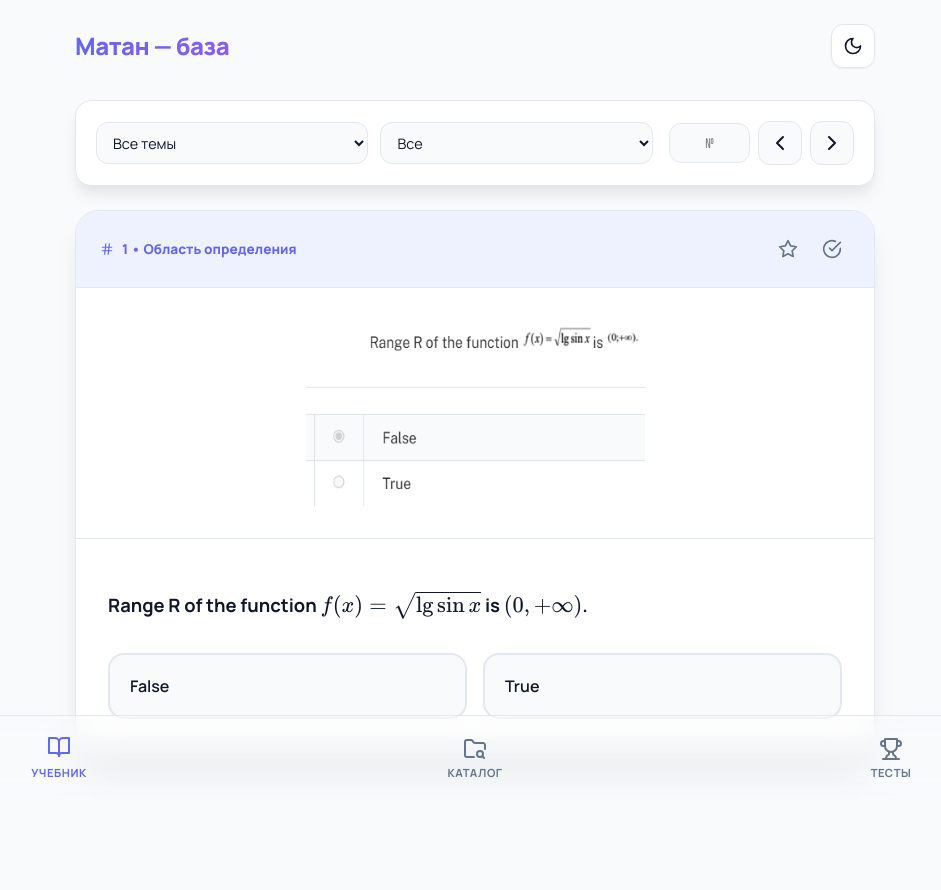
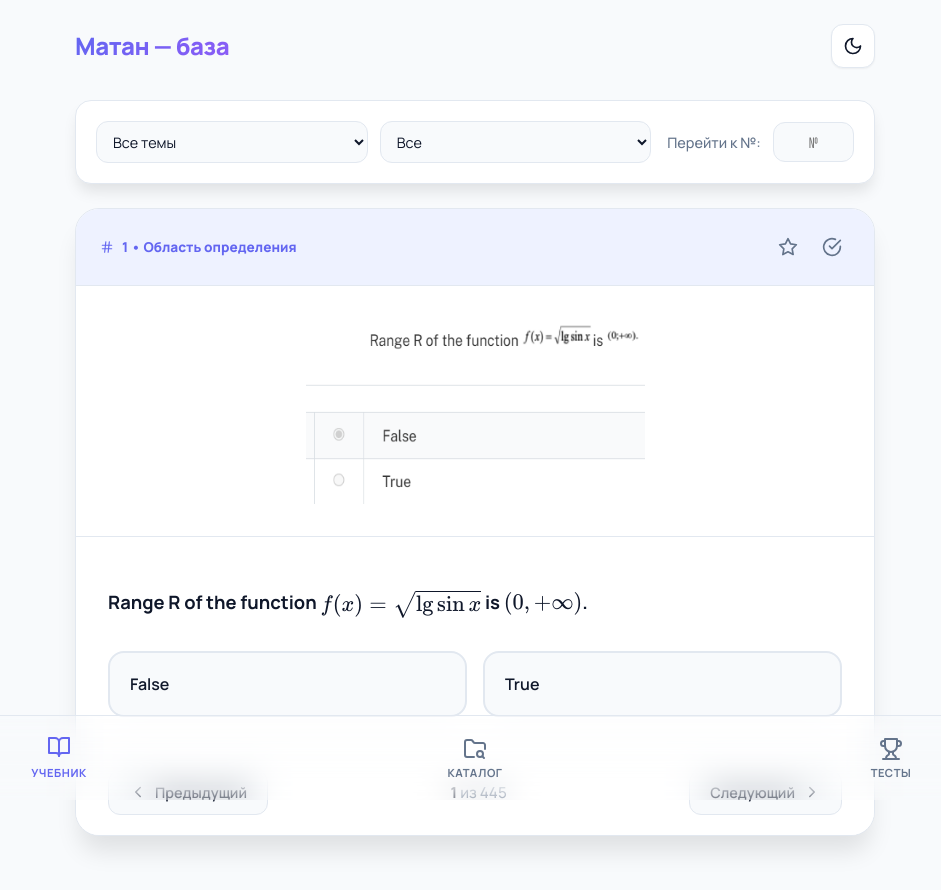
Before and after one commit to ElPsy77/ParsingImage, a React (Vite) app: page / in a window 1280 px wide. Shown: the top 890 px of the page, without its empty margins (165-1106 px from the left). Built offline with nearby package versions, Linux system fonts and the light colour scheme.

Commit message:
feat: move navigation inside the card, optimize formula scroll and add typesetting state

```diff
--- a/src/views/QuizView.jsx
+++ b/src/views/QuizView.jsx
@@ -14,6 +14,7 @@ const QuizView = () => {
   const [score, setScore] = useState(0);
   const [isFinished, setIsFinished] = useState(false);
   const [count, setCount] = useState(10);
+  const [isTypesetting, setIsTypesetting] = useState(false);
 
   const startQuiz = () => {
     const shuffled = [...catalog.questions].sort(() => 0.5 - Math.random());
@@ -43,12 +44,20 @@ const QuizView = () => {
   };
 
   useEffect(() => {
-    if (window.MathJax) window.MathJax.typesetPromise();
+    if (window.MathJax) {
+      setIsTypesetting(true);
+      window.MathJax.typesetPromise()
+        .catch(err => console.error(err))
+        .finally(() => setIsTypesetting(false));
+    }
   }, [currentIndex, isFinished, isActive]);
 
   useEffect(() => {
     if (selectedOption !== null && window.MathJax) {
-      window.MathJax.typesetPromise();
+      setIsTypesetting(true);
+      window.MathJax.typesetPromise()
+        .catch(err => console.error(err))
+        .finally(() => setIsTypesetting(false));
     }
   }, [selectedOption]);
 
@@ -126,7 +135,7 @@ const QuizView = () => {
         <div className={styles.imageWrap}>
           <img src={q.image} alt="Вопрос" />
         </div>
-        <div className={styles.body}>
+        <div className={`${styles.body} ${isTypesetting ? styles.typesetting : ''}`}>
           {q.questionText && <div className={styles.questionText} dangerouslySetInnerHTML={renderMarkdown(q.questionText)} />}
 
           <div className={styles.options}>
--- a/src/views/QuizView.module.scss
+++ b/src/views/QuizView.module.scss
@@ -92,7 +92,14 @@
   img { max-height: 250px; object-fit: contain; }
 }
 
-.body { padding: 2rem; }
+.body {
+  padding: 2rem;
+  transition: opacity 0.2s ease-in-out;
+
+  &.typesetting {
+    opacity: 0;
+  }
+}
 
 .questionText { font-size: 1.15rem; font-weight: 700; margin-bottom: 2rem; }
 
--- a/src/views/StudyView.jsx
+++ b/src/views/StudyView.jsx
@@ -10,6 +10,7 @@ const StudyView = () => {
   const [topicFilter, setTopicFilter] = useState('all');
   const [statusFilter, setStatusFilter] = useState('all');
   const [currentIndex, setCurrentIndex] = useState(0);
+  const [isTypesetting, setIsTypesetting] = useState(false);
 
   // Apply filters
   const filteredQuestions = catalog.questions.filter(q => {
@@ -38,13 +39,19 @@ const StudyView = () => {
   useEffect(() => {
     setSelectedOption(null);
     if (window.MathJax) {
-      window.MathJax.typesetPromise();
+      setIsTypesetting(true);
+      window.MathJax.typesetPromise()
+        .catch(err => console.error(err))
+        .finally(() => setIsTypesetting(false));
     }
   }, [currentQuestion?.id]);
 
   useEffect(() => {
     if (selectedOption !== null && window.MathJax) {
-      window.MathJax.typesetPromise();
+      setIsTypesetting(true);
+      window.MathJax.typesetPromise()
+        .catch(err => console.error(err))
+        .finally(() => setIsTypesetting(false));
     }
   }, [selectedOption]);
 
@@ -71,7 +78,8 @@ const StudyView = () => {
             <option value="known">Знаю</option>
           </select>
         </div>
-        <div className={styles.nav}>
+        <div className={styles.jumpWrapper}>
+          <span className={styles.jumpLabel}>Перейти к №:</span>
           <input
             type="number"
             className={styles.jump}
@@ -84,8 +92,6 @@ const StudyView = () => {
               }
             }}
           />
-          <button onClick={handlePrev} className={styles.navBtn}><ChevronLeft /></button>
-          <button onClick={handleNext} className={styles.navBtn}><ChevronRight /></button>
         </div>
       </div>
 
@@ -121,7 +127,7 @@ const StudyView = () => {
             <img src={currentQuestion.image} alt="Вопрос" />
           </div>
 
-          <div className={styles.content}>
+          <div className={`${styles.content} ${isTypesetting ? styles.typesetting : ''}`}>
             {currentQuestion.questionText && (
               <div className={styles.questionText} dangerouslySetInnerHTML={renderMarkdown(currentQuestion.questionText)} />
             )}
@@ -159,6 +165,18 @@ const StudyView = () => {
               </motion.div>
             )}
           </div>
+
+          <div className={styles.cardNav}>
+            <button onClick={handlePrev} className={styles.cardNavBtn}>
+              <ChevronLeft size={18} /> <span>Предыдущий</span>
+            </button>
+            <span className={styles.cardNavIndex}>
+              <strong>{currentIndex + 1}</strong> из {filteredQuestions.length}
+            </span>
+            <button onClick={handleNext} className={styles.cardNavBtn}>
+              <span>Следующий</span> <ChevronRight size={18} />
+            </button>
+          </div>
         </motion.article>
       </AnimatePresence>
     </div>
--- a/src/views/StudyView.module.scss
+++ b/src/views/StudyView.module.scss
@@ -45,10 +45,17 @@
   }
 }
 
-.nav {
+.jumpWrapper {
   display: flex;
-  gap: 0.5rem;
+  gap: 0.75rem;
   align-items: center;
+  justify-content: flex-end;
+
+  .jumpLabel {
+    font-size: 0.9rem;
+    color: var(--text-muted);
+    font-weight: 500;
+  }
 
   .jump {
     width: 60px;
@@ -59,9 +66,21 @@
     color: var(--text);
     text-align: center;
     font-family: $font-mono;
+    font-size: 0.9rem;
 
     &::-webkit-inner-spin-button { display: none; }
+
+    &:focus {
+      outline: none;
+      border-color: var(--accent);
+    }
   }
+}
+
+.nav {
+  display: flex;
+  gap: 0.5rem;
+  align-items: center;
 
   .navBtn {
     width: 44px;
@@ -148,6 +167,11 @@
 
 .content {
   padding: 2rem;
+  transition: opacity 0.2s ease-in-out;
+
+  &.typesetting {
+    opacity: 0;
+  }
 }
 
 .questionText {
@@ -235,3 +259,79 @@
   padding: 4rem;
   color: var(--text-muted);
 }
+
+.cardNav {
+  display: flex;
+  justify-content: space-between;
+  align-items: center;
+  padding: 1.25rem 2rem;
+  background: var(--bg-card);
+  border-top: 1px solid var(--border);
+  gap: 1rem;
+
+  @media (max-width: 480px) {
+    padding: 1rem;
+  }
+}
+
+.cardNavIndex {
+  font-size: 0.95rem;
+  color: var(--text-muted);
+  font-weight: 500;
+
+  strong {
+    color: var(--text);
+    font-weight: 700;
+  }
+}
+
+.cardNavBtn {
+  display: flex;
+  align-items: center;
+  gap: 0.5rem;
+  padding: 0.75rem 1.25rem;
+  border-radius: 12px;
+  background: var(--bg);
+  border: 1px solid var(--border);
+  color: var(--text);
+  font-weight: 600;
+  font-size: 0.9rem;
+  transition: $transition-base;
+  cursor: pointer;
+
+  &:hover {
+    background: var(--accent-soft);
+    border-color: var(--accent);
+    color: var(--accent);
+    transform: translateY(-1px);
+  }
+
+  &:active {
+    transform: translateY(0);
+  }
+
+  @media (max-width: 480px) {
+    padding: 0.6rem 0.8rem;
+    span {
+      display: none;
+    }
+  }
+}
+
+:global {
+  mjx-container {
+    max-width: 100% !important;
+    overflow-x: auto !important;
+    overflow-y: hidden !important;
+    vertical-align: middle;
+    display: inline-block !important;
+
+    &::-webkit-scrollbar {
+      height: 4px;
+    }
+    &::-webkit-scrollbar-thumb {
+      background: var(--border);
+      border-radius: 2px;
+    }
+  }
+}
```
Also changed, not shown: 1 other file (tests, documents, lock files or other folders).
